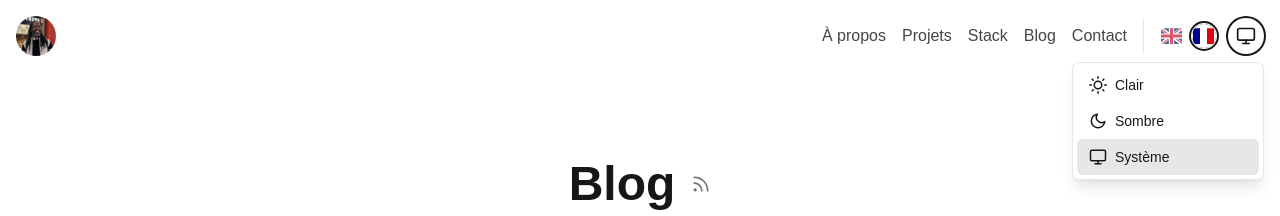
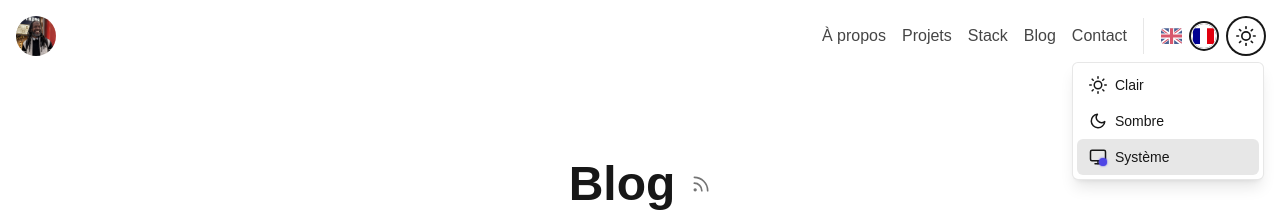
Before and after one commit to cedric-famibelle-pronzola/cedric-pronzola-v2, a Next.js app: page /fr/blog in a window 1280 px wide. Both pictures are taken after a click on the button 1246 px from the left and 36 px from the top of the page. Shown: the top 216 px of the page. Built offline with nearby package versions, Linux system fonts and the light colour scheme.

Commit message:
fix theme issues

```diff
--- a/app/components/ThemeProvider.tsx
+++ b/app/components/ThemeProvider.tsx
@@ -11,37 +11,69 @@ type ThemeProviderProps = {
 type ThemeContextType = {
   theme: Theme;
   setTheme: (theme: Theme) => void;
+  resolvedTheme: 'light' | 'dark'; // The actual applied theme (resolved from system if needed)
 };
 
 const ThemeContext = createContext<ThemeContextType | undefined>(undefined);
 
 export function ThemeProvider({ children }: ThemeProviderProps) {
+  const [mounted, setMounted] = useState(false);
   const [theme, setTheme] = useState<Theme>('system');
+  const [resolvedTheme, setResolvedTheme] = useState<'light' | 'dark'>('light');
 
-  // Update theme when it changes
+  // Check for stored theme once mounted on client
   useEffect(() => {
+    setMounted(true);
+    const storedTheme = localStorage.getItem('theme') as Theme | null;
+    if (storedTheme && ['light', 'dark', 'system'].includes(storedTheme)) {
+      setTheme(storedTheme);
+    }
+  }, []);
+
+  // Update theme when it changes and handle system preference
+  useEffect(() => {
+    if (!mounted) return;
+
     const root = document.documentElement;
 
     if (theme === 'system') {
-      root.removeAttribute('data-theme');
+      // For system preference, we need to listen to changes
+      const prefersDark = window.matchMedia('(prefers-color-scheme: dark)');
+
+      const updateSystemTheme = () => {
+        const isDark = prefersDark.matches;
+        root.setAttribute('data-theme', isDark ? 'dark' : 'light');
+        setResolvedTheme(isDark ? 'dark' : 'light');
+      };
+
+      updateSystemTheme(); // Set initial value
+
+      // Listen for system preference changes
+      prefersDark.addEventListener('change', updateSystemTheme);
+
+      // Store in localStorage
       localStorage.removeItem('theme');
+
+      return () => {
+        prefersDark.removeEventListener('change', updateSystemTheme);
+      };
     } else {
+      // For explicit theme settings
       root.setAttribute('data-theme', theme);
       localStorage.setItem('theme', theme);
+      setResolvedTheme(theme);
     }
-  }, [theme]);
+  }, [theme, mounted]);
 
-  // Initialize theme from localStorage or system preference
-  useEffect(() => {
-    const savedTheme = localStorage.getItem('theme') as Theme | null;
-
-    if (savedTheme && ['light', 'dark', 'system'].includes(savedTheme)) {
-      setTheme(savedTheme);
-    }
-  }, []);
+  // Value to provide to consumers
+  const value = {
+    theme,
+    setTheme,
+    resolvedTheme,
+  };
 
   return (
-    <ThemeContext.Provider value={{ theme, setTheme }}>
+    <ThemeContext.Provider value={value}>
       {children}
     </ThemeContext.Provider>
   );
--- /dev/null
+++ b/app/components/ThemeScript.tsx
@@ -0,0 +1,34 @@
+import Script from 'next/script';
+
+export function ThemeScript() {
+  const themeScript = `
+    (function() {
+      // Try to get the saved theme
+      const storedTheme = localStorage.getItem('theme');
+
+      // Check if theme is valid
+      if (storedTheme && ['light', 'dark', 'system'].includes(storedTheme)) {
+        // Apply saved theme
+        if (storedTheme === 'system') {
+          // Check system preference
+          const prefersDark = window.matchMedia('(prefers-color-scheme: dark)').matches;
+          document.documentElement.setAttribute('data-theme', prefersDark ? 'dark' : 'light');
+        } else {
+          document.documentElement.setAttribute('data-theme', storedTheme);
+        }
+      } else {
+        // Default to system preference if no saved theme
+        const prefersDark = window.matchMedia('(prefers-color-scheme: dark)').matches;
+        document.documentElement.setAttribute('data-theme', prefersDark ? 'dark' : 'light');
+      }
+    })();
+  `;
+
+  return (
+    <Script
+      id="theme-script"
+      strategy="beforeInteractive"
+      dangerouslySetInnerHTML={{ __html: themeScript }}
+    />
+  );
+}
--- a/app/components/ThemeToggle.tsx
+++ b/app/components/ThemeToggle.tsx
@@ -6,10 +6,16 @@ import { useTranslations } from 'next-intl';
 import { motion, AnimatePresence } from 'framer-motion';
 
 export default function ThemeToggle() {
-  const { theme, setTheme } = useTheme();
+  const { theme, setTheme, resolvedTheme } = useTheme();
   const [isOpen, setIsOpen] = useState(false);
+  const [mounted, setMounted] = useState(false);
   const dropdownRef = useRef<HTMLDivElement>(null);
   const t = useTranslations('theme');
+
+  // Handle client-side mounting
+  useEffect(() => {
+    setMounted(true);
+  }, []);
 
   // Close dropdown when clicking outside
   useEffect(() => {
@@ -25,9 +31,13 @@ export default function ThemeToggle() {
     };
   }, []);
 
-  // Get the current theme icon
+  // Get the current theme icon based on the active theme
   const getCurrentThemeIcon = () => {
-    switch(theme) {
+    if (!mounted) return null;
+
+    const displayTheme = theme === 'system' ? resolvedTheme : theme;
+
+    switch(displayTheme) {
       case 'light':
         return (
           <svg xmlns="http://www.w3.org/2000/svg" width="20" height="20" viewBox="0 0 24 24" fill="none" stroke="currentColor" strokeWidth="2" strokeLinecap="round" strokeLinejoin="round">
@@ -48,7 +58,7 @@ export default function ThemeToggle() {
             <path d="M21 12.79A9 9 0 1 1 11.21 3 7 7 0 0 0 21 12.79z"></path>
           </svg>
         );
-      case 'system':
+      default:
         return (
           <svg xmlns="http://www.w3.org/2000/svg" width="20" height="20" viewBox="0 0 24 24" fill="none" stroke="currentColor" strokeWidth="2" strokeLinecap="round" strokeLinejoin="round">
             <rect x="2" y="3" width="20" height="14" rx="2" ry="2"></rect>
@@ -67,11 +77,12 @@ export default function ThemeToggle() {
         onClick={() => setIsOpen(!isOpen)}
         aria-label={t('toggle')}
       >
-        {getCurrentThemeIcon()}
+        {mounted ? getCurrentThemeIcon() :
+          <div className="w-5 h-5" /> /* Placeholder with same dimensions */}
       </button>
 
       <AnimatePresence>
-        {isOpen && (
+        {mounted && isOpen && (
           <motion.div
             initial={{ opacity: 0, y: 10 }}
             animate={{ opacity: 1, y: 0 }}
@@ -127,11 +138,22 @@ export default function ThemeToggle() {
                   theme === 'system' ? 'bg-foreground/10 font-medium' : 'hover:bg-foreground/5'
                 }`}
               >
-                <svg xmlns="http://www.w3.org/2000/svg" width="18" height="18" viewBox="0 0 24 24" fill="none" stroke="currentColor" strokeWidth="2" strokeLinecap="round" strokeLinejoin="round" className="mr-2">
-                  <rect x="2" y="3" width="20" height="14" rx="2" ry="2"></rect>
-                  <line x1="8" y1="21" x2="16" y2="21"></line>
-                  <line x1="12" y1="17" x2="12" y2="21"></line>
-                </svg>
+                <div className="relative mr-2">
+                  <svg xmlns="http://www.w3.org/2000/svg" width="18" height="18" viewBox="0 0 24 24" fill="none" stroke="currentColor" strokeWidth="2" strokeLinecap="round" strokeLinejoin="round">
+                    <rect x="2" y="3" width="20" height="14" rx="2" ry="2"></rect>
+                    <line x1="8" y1="21" x2="16" y2="21"></line>
+                    <line x1="12" y1="17" x2="12" y2="21"></line>
+                  </svg>
+
+                  {theme === 'system' && (
+                    <div className="absolute bottom-0 right-0 w-2 h-2 rounded-full"
+                         style={{
+                           backgroundColor: resolvedTheme === 'dark' ? '#818cf8' : '#4f46e5',
+                           boxShadow: `0 0 2px ${resolvedTheme === 'dark' ? '#818cf8' : '#4f46e5'}`
+                         }}
+                    />
+                  )}
+                </div>
                 {t('system')}
               </button>
             </div>
--- a/app/layout.tsx
+++ b/app/layout.tsx
@@ -1,6 +1,8 @@
 import type { Metadata, Viewport } from "next";
 import { Geist, Geist_Mono } from "next/font/google";
 import "./globals.css";
+import { ThemeProvider } from "./components/ThemeProvider";
+import { ThemeScript } from "./components/ThemeScript";
 
 const geistSans = Geist({
   variable: "--font-geist-sans",
@@ -113,10 +115,15 @@ export default function RootLayout({
   children: React.ReactNode;
 }>) {
   return (
-    <html lang="fr">
+    <html lang="fr" suppressHydrationWarning>
+      <head>
+        <ThemeScript />
+      </head>
       <body
         className={`${geistSans.variable} ${geistMono.variable} antialiased`}
+        suppressHydrationWarning
       >
+        <ThemeProvider>
           <a
             href="#main-content"
             className="sr-only focus:not-sr-only focus:absolute focus:z-[100] focus:bg-background focus:text-foreground focus:p-4 focus:m-4 focus:rounded-md"
@@ -124,6 +131,7 @@ export default function RootLayout({
             Aller au contenu principal
           </a>
           {children}
+        </ThemeProvider>
       </body>
     </html>
   );
```
Lines whose indentation alone changed are shown as unchanged.
